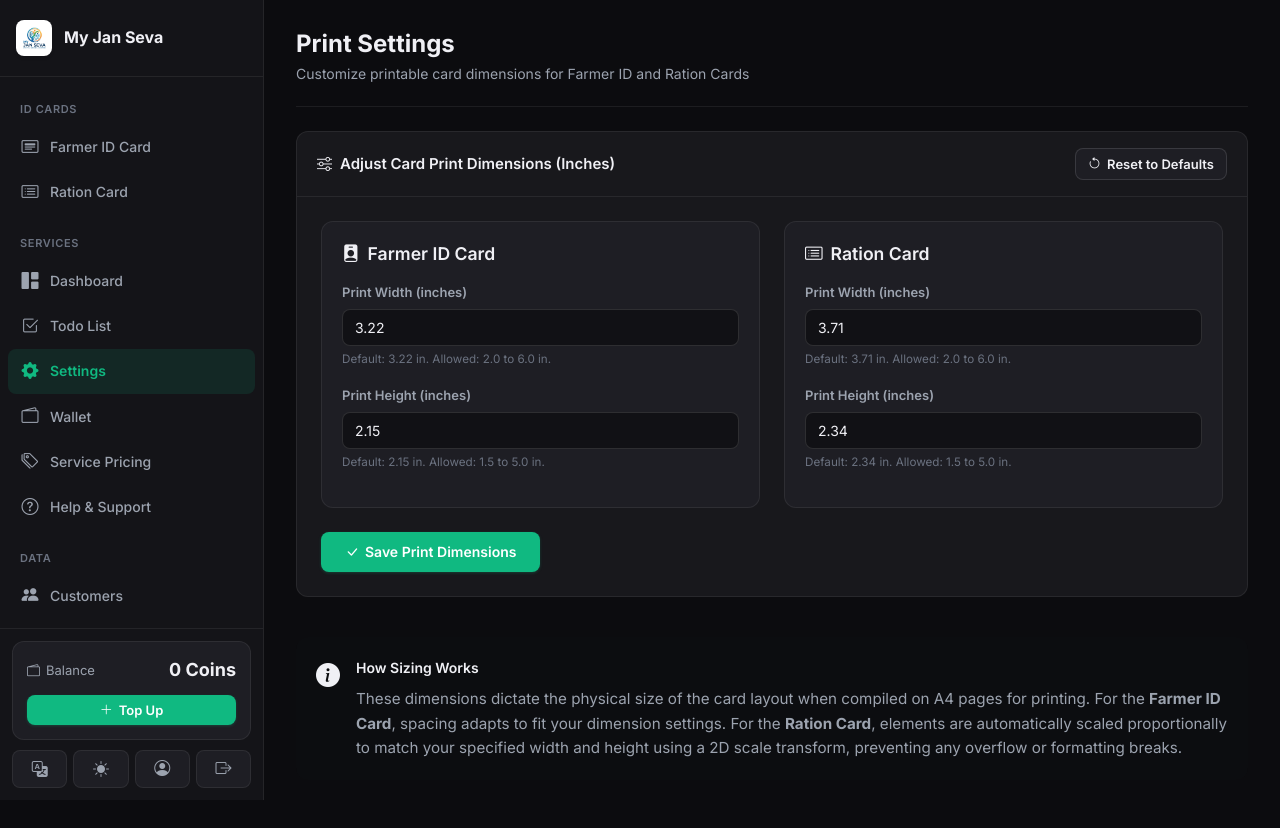
After one commit to Sayyednaa/MyJanSeva, a Django app: page /settings/ in a window 1280 px wide. The commit adds this page. Run offline with Django 5.2, Linux system fonts and the light colour scheme; the visitor is signed in with stand-in values (Sample User, id 1); data comes from the database, SQL or seed files in the repository; data that the repository does not hold is empty.

Commit message:
feat: Add Print Settings page for customizable Farmer ID and Ration Card printable dimensions

```diff
--- /dev/null
+++ b/apps/dashboard/context_processors.py
@@ -0,0 +1,24 @@
+"""Dashboard context processors"""
+from .models import PrintSettings
+
+def print_settings(request):
+    if request.user.is_authenticated:
+        settings_obj, created = PrintSettings.objects.get_or_create(user=request.user)
+        # 528px is 5.5in, 334px is 334/96 = 3.4791666666666665in
+        scale_x = settings_obj.ration_card_width / 5.5
+        scale_y = settings_obj.ration_card_height / (334.0 / 96.0)
+        return {
+            'print_settings': settings_obj,
+            'ration_scale_x': round(scale_x, 4),
+            'ration_scale_y': round(scale_y, 4),
+        }
+    return {
+        'print_settings': {
+            'farmer_id_width': 3.22,
+            'farmer_id_height': 2.15,
+            'ration_card_width': 3.71,
+            'ration_card_height': 2.34,
+        },
+        'ration_scale_x': round(3.71 / 5.5, 4),
+        'ration_scale_y': round(2.34 / (334.0 / 96.0), 4),
+    }
--- a/apps/dashboard/models.py
+++ b/apps/dashboard/models.py
@@ -36,3 +36,14 @@ class Todo(models.Model):
 
     def __str__(self):
         return f"{self.title} - {self.user.username} ({'Completed' if self.is_completed else 'Pending'})"
+
+
+class PrintSettings(models.Model):
+    user = models.OneToOneField(settings.AUTH_USER_MODEL, on_delete=models.CASCADE, related_name='print_settings')
+    farmer_id_width = models.FloatField(default=3.22)
+    farmer_id_height = models.FloatField(default=2.15)
+    ration_card_width = models.FloatField(default=3.71)
+    ration_card_height = models.FloatField(default=2.34)
+
+    def __str__(self):
+        return f"Print Settings for {self.user.username}"
--- a/apps/dashboard/urls.py
+++ b/apps/dashboard/urls.py
@@ -20,4 +20,5 @@ urlpatterns = [
     path('todos/create/', views.todo_create, name='todo_create'),
     path('todos/<int:pk>/toggle/', views.todo_toggle, name='todo_toggle'),
     path('todos/<int:pk>/delete/', views.todo_delete, name='todo_delete'),
+    path('settings/', views.settings_view, name='settings'),
 ]
--- a/apps/dashboard/views.py
+++ b/apps/dashboard/views.py
@@ -389,3 +389,51 @@ def todo_delete(request, pk):
     todo.delete()
     messages.success(request, 'Task deleted successfully.')
     return redirect('dashboard:todo_list')
+
+
+@login_required
+def settings_view(request):
+    from .models import PrintSettings
+    settings_obj, created = PrintSettings.objects.get_or_create(user=request.user)
+
+    if request.method == 'POST':
+        action = request.POST.get('action')
+        if action == 'reset':
+            settings_obj.farmer_id_width = 3.22
+            settings_obj.farmer_id_height = 2.15
+            settings_obj.ration_card_width = 3.71
+            settings_obj.ration_card_height = 2.34
+            settings_obj.save()
+            messages.success(request, 'Print dimensions reset to defaults.')
+            return redirect('dashboard:settings')
+
+        try:
+            farmer_id_width = float(request.POST.get('farmer_id_width', 3.22))
+            farmer_id_height = float(request.POST.get('farmer_id_height', 2.15))
+            ration_card_width = float(request.POST.get('ration_card_width', 3.71))
+            ration_card_height = float(request.POST.get('ration_card_height', 2.34))
+
+            # Validation limits: width [2.0, 6.0], height [1.5, 5.0]
+            if not (2.0 <= farmer_id_width <= 6.0):
+                raise ValueError("Farmer ID width must be between 2.0 and 6.0 inches.")
+            if not (1.5 <= farmer_id_height <= 5.0):
+                raise ValueError("Farmer ID height must be between 1.5 and 5.0 inches.")
+            if not (2.0 <= ration_card_width <= 6.0):
+                raise ValueError("Ration Card width must be between 2.0 and 6.0 inches.")
+            if not (1.5 <= ration_card_height <= 5.0):
+                raise ValueError("Ration Card height must be between 1.5 and 5.0 inches.")
+
+            settings_obj.farmer_id_width = farmer_id_width
+            settings_obj.farmer_id_height = farmer_id_height
+            settings_obj.ration_card_width = ration_card_width
+            settings_obj.ration_card_height = ration_card_height
+            settings_obj.save()
+            messages.success(request, 'Print dimensions updated successfully.')
+            return redirect('dashboard:settings')
+        except ValueError as e:
+            messages.error(request, f'Invalid inputs: {str(e)}')
+
+    return render(request, 'dashboard/settings.html', {
+        'print_settings': settings_obj,
+        'page_title': 'Print Settings — My Jan Seva'
+    })
--- a/janseva/settings/base.py
+++ b/janseva/settings/base.py
@@ -62,6 +62,7 @@ TEMPLATES = [
                 'apps.core.context_processors.site_settings',
                 'apps.pricing.context_processors.service_prices',
                 'apps.wallet.context_processors.wallet_balance',
+                'apps.dashboard.context_processors.print_settings',
             ],
         },
     },
--- a/static/id_cards/ration-card/app.js
+++ b/static/id_cards/ration-card/app.js
@@ -1277,6 +1277,7 @@ async function printQueueA4Layout() {
     row.className = 'print-row-item';
     row.innerHTML = `
       <!-- Front side scaled for A4 print -->
+      <div class="print-card-scaler">
         <div class="id-card card-front design-${card.designStyle || '1'}-front">
           <!-- Classic Front Layout (Designs 1 & 2) -->
           <div class="classic-layout-front">
@@ -1370,8 +1371,10 @@ async function printQueueA4Layout() {
             <div class="d3-footer-email">up.fncs@gmail.com</div>
           </div>
         </div>
+      </div>
 
       <!-- Back side scaled for A4 print -->
+      <div class="print-card-scaler">
         <div class="id-card card-back design-${card.designStyle || '1'}-back">
           <!-- Classic Back Layout (Designs 1 & 2) -->
           <div class="classic-layout-back">
@@ -1446,6 +1449,7 @@ async function printQueueA4Layout() {
             </div>
           </div>
         </div>
+      </div>
     `;
 
     currentPageDiv.appendChild(row);
--- a/templates/base.html
+++ b/templates/base.html
@@ -109,6 +109,9 @@
         </a>
         <a href="{% url 'dashboard:todo_list' %}" class="nav-link {% if request.resolver_match.url_name == 'todo_list' %}active{% endif %}">
           <i class="bi bi-check2-square"></i><span>Todo List</span>
+        </a>
+        <a href="{% url 'dashboard:settings' %}" class="nav-link {% if request.resolver_match.url_name == 'settings' %}active{% endif %}">
+          <i class="bi bi-gear-fill"></i><span>Settings</span>
         </a>
         <a href="{% url 'wallet:dashboard' %}" class="nav-link {% if request.resolver_match.namespace == 'wallet' %}active{% endif %}">
           <i class="bi bi-wallet2"></i><span>Wallet</span>
--- /dev/null
+++ b/templates/dashboard/settings.html
@@ -0,0 +1,88 @@
+{% extends "base.html" %}
+{% block content %}
+<div class="page-header">
+  <div>
+    <h1>Print Settings</h1>
+    <div class="subtitle">Customize printable card dimensions for Farmer ID and Ration Cards</div>
+  </div>
+</div>
+
+<div class="grid-2">
+  <!-- Customize Dimensions Form -->
+  <div class="card" style="grid-column: span 2;">
+    <div class="card-header" style="display: flex; justify-content: space-between; align-items: center; padding: 16px 20px;">
+      <div class="card-title" style="margin: 0;"><i class="bi bi-sliders"></i> Adjust Card Print Dimensions (Inches)</div>
+
+      <!-- Reset Form -->
+      <form method="post" style="margin: 0;">
+        {% csrf_token %}
+        <input type="hidden" name="action" value="reset">
+        <button type="submit" class="btn btn-secondary btn-sm" onclick="return confirm('Are you sure you want to reset all dimensions to factory defaults?')">
+          <i class="bi bi-arrow-counterclockwise"></i> Reset to Defaults
+        </button>
+      </form>
+    </div>
+
+    <div style="padding: 24px;">
+      <form method="post">
+        {% csrf_token %}
+
+        <div class="grid-2" style="gap: 24px; margin-bottom: 24px;">
+          <!-- Farmer ID Settings -->
+          <div style="border: 1px solid var(--border); border-radius: var(--radius); padding: 20px; background: var(--bg-raised);">
+            <h3 style="font-size: 1.1rem; margin-bottom: 16px; color: var(--primary-color); display: flex; align-items: center; gap: 8px;">
+              <i class="bi bi-person-badge-fill"></i> Farmer ID Card
+            </h3>
+            <div class="form-group" style="margin-bottom: 16px;">
+              <label class="form-label" style="font-weight: 600;">Print Width (inches)</label>
+              <input type="number" step="0.01" name="farmer_id_width" class="form-control" value="{{ print_settings.farmer_id_width }}" min="2.0" max="6.0" required style="width: 100%;">
+              <small style="color: var(--text-tertiary); display: block; margin-top: 4px;">Default: 3.22 in. Allowed: 2.0 to 6.0 in.</small>
+            </div>
+            <div class="form-group">
+              <label class="form-label" style="font-weight: 600;">Print Height (inches)</label>
+              <input type="number" step="0.01" name="farmer_id_height" class="form-control" value="{{ print_settings.farmer_id_height }}" min="1.5" max="5.0" required style="width: 100%;">
+              <small style="color: var(--text-tertiary); display: block; margin-top: 4px;">Default: 2.15 in. Allowed: 1.5 to 5.0 in.</small>
+            </div>
+          </div>
+
+          <!-- Ration Card Settings -->
+          <div style="border: 1px solid var(--border); border-radius: var(--radius); padding: 20px; background: var(--bg-raised);">
+            <h3 style="font-size: 1.1rem; margin-bottom: 16px; color: var(--primary-color); display: flex; align-items: center; gap: 8px;">
+              <i class="bi bi-card-list"></i> Ration Card
+            </h3>
+            <div class="form-group" style="margin-bottom: 16px;">
+              <label class="form-label" style="font-weight: 600;">Print Width (inches)</label>
+              <input type="number" step="0.01" name="ration_card_width" class="form-control" value="{{ print_settings.ration_card_width }}" min="2.0" max="6.0" required style="width: 100%;">
+              <small style="color: var(--text-tertiary); display: block; margin-top: 4px;">Default: 3.71 in. Allowed: 2.0 to 6.0 in.</small>
+            </div>
+            <div class="form-group">
+              <label class="form-label" style="font-weight: 600;">Print Height (inches)</label>
+              <input type="number" step="0.01" name="ration_card_height" class="form-control" value="{{ print_settings.ration_card_height }}" min="1.5" max="5.0" required style="width: 100%;">
+              <small style="color: var(--text-tertiary); display: block; margin-top: 4px;">Default: 2.34 in. Allowed: 1.5 to 5.0 in.</small>
+            </div>
+          </div>
+        </div>
+
+        <button type="submit" class="btn btn-primary" style="padding: 10px 24px; font-weight: 600;">
+          <i class="bi bi-check-lg"></i> Save Print Dimensions
+        </button>
+      </form>
+    </div>
+  </div>
+
+  <!-- Information / Preview helper -->
+  <div class="card" style="grid-column: span 2; background: rgba(27, 67, 50, 0.02); border: 1px dashed var(--primary-color);">
+    <div style="padding: 20px; display: flex; gap: 16px; align-items: flex-start;">
+      <i class="bi bi-info-circle-fill" style="font-size: 24px; color: var(--primary-color);"></i>
+      <div>
+        <h4 style="margin: 0 0 8px 0; color: var(--primary-color);">How Sizing Works</h4>
+        <p style="margin: 0; line-height: 1.6; color: var(--text-secondary); font-size: 0.95rem;">
+          These dimensions dictate the physical size of the card layout when compiled on A4 pages for printing.
+          For the <strong>Farmer ID Card</strong>, spacing adapts to fit your dimension settings.
+          For the <strong>Ration Card</strong>, elements are automatically scaled proportionally to match your specified width and height using a 2D scale transform, preventing any overflow or formatting breaks.
+        </p>
+      </div>
+    </div>
+  </div>
+</div>
+{% endblock %}
--- a/templates/id_cards/farmer_workspace.html
+++ b/templates/id_cards/farmer_workspace.html
@@ -6,6 +6,12 @@
 <script src="https://cdnjs.cloudflare.com/ajax/libs/qrcodejs/1.0.0/qrcode.min.js"></script>
 <script src="https://cdnjs.cloudflare.com/ajax/libs/pdf.js/3.4.120/pdf.min.js"></script>
 <link rel="stylesheet" href="{% static 'id_cards/farmer_id/style.css' %}?v={% now 'U' %}">
+<style>
+  :root {
+    --print-card-w: {{ print_settings.farmer_id_width|default:"3.22" }}in !important;
+    --print-card-h: {{ print_settings.farmer_id_height|default:"2.15" }}in !important;
+  }
+</style>
 
 <div class="farmer-id-workspace-wrapper" style="height: 100%; display: flex; flex-direction: column;">
 
```
Also changed, not shown: apps/dashboard/tests.py (+84 -0 lines), static/id_cards/ration-card/style.css (+34 -14 lines), templates/id_cards/ration_workspace.html (+8 -0 lines), apps/dashboard/migrations/0003_printsettings.py (added). Lines whose indentation alone changed are shown as unchanged.
